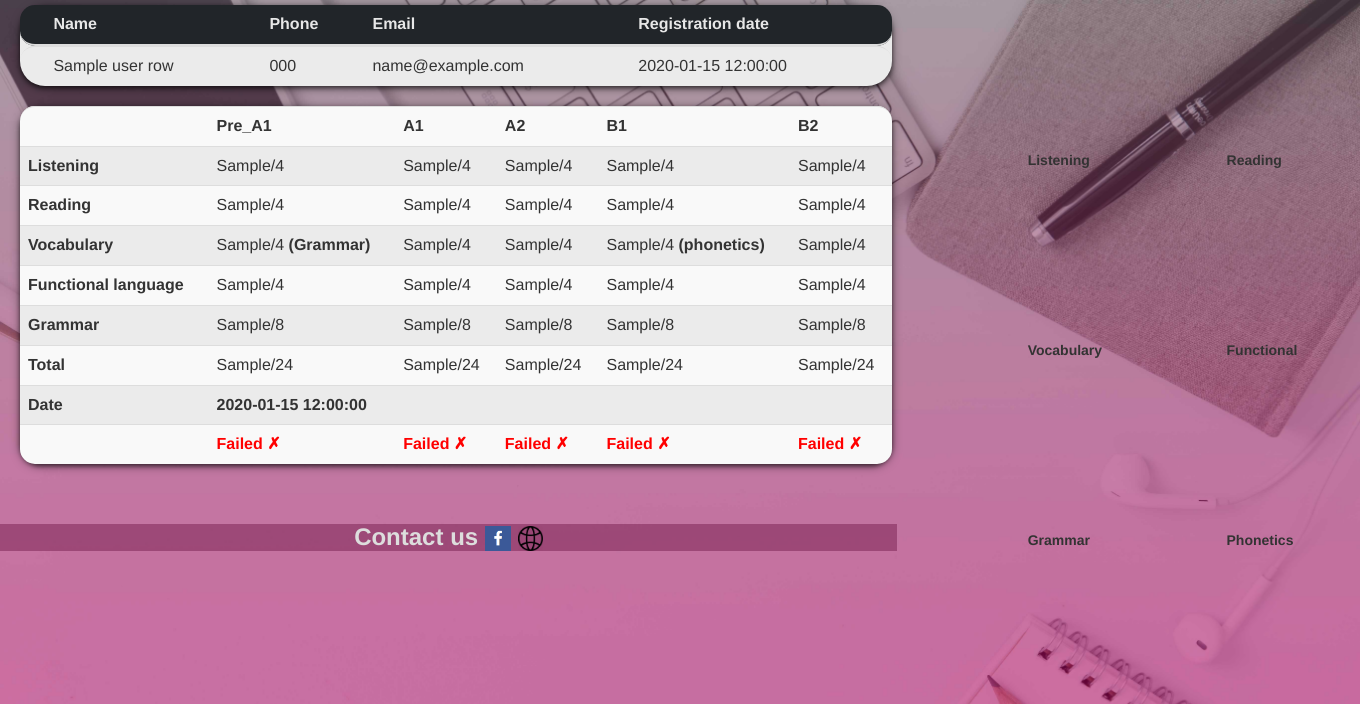
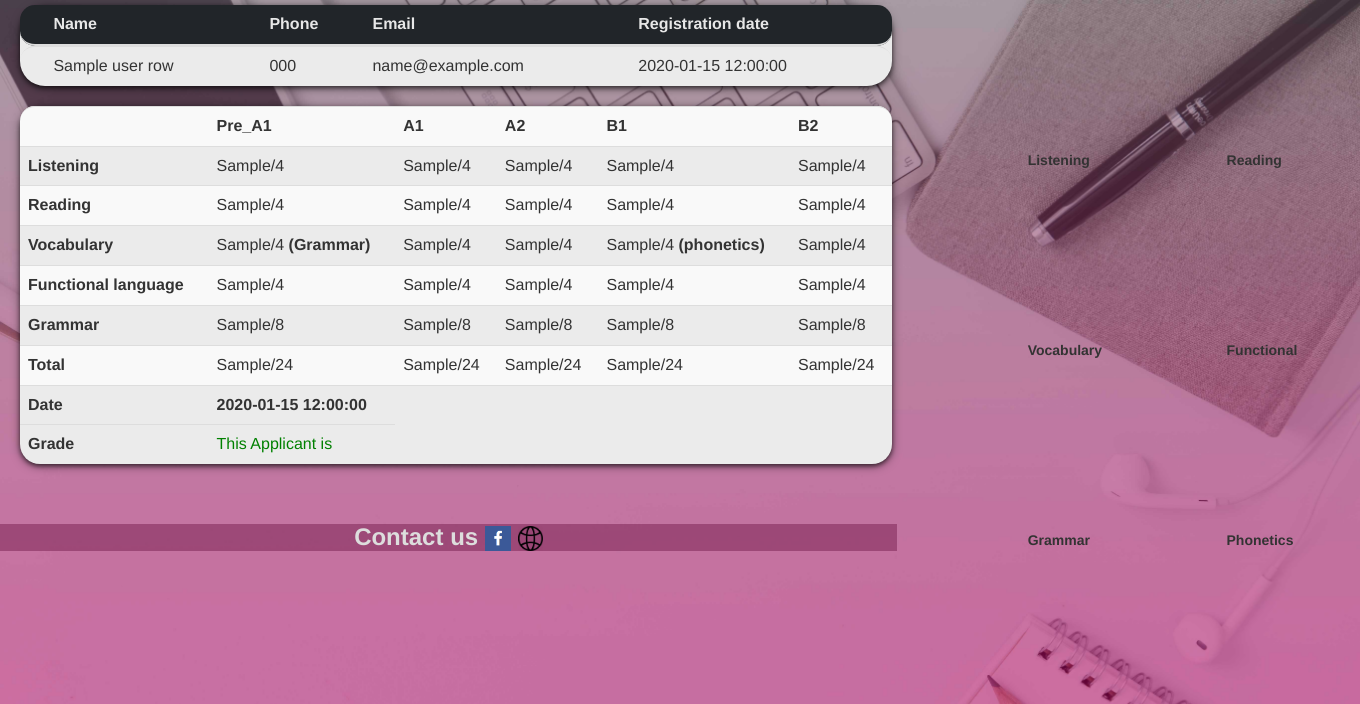
Before and after one commit to mohamedsamirpassion/PassionTestApp, a Flask app: template templates/test_resultsPass.html in a window 1360 px wide; the page is wider, and only the part inside the window is pictured. Shown: the top 704 px of that part. Run offline with Flask 2, Linux system fonts and the light colour scheme; the template is opened without the code that fills it: most values are stand-ins (such as "Sample title", 1, 10 or a date in 2020); some libraries are stand-ins or nearby versions.

Commit message:
remove failed and passed on exams

```diff
--- a/templates/test_resultsPass.html
+++ b/templates/test_resultsPass.html
@@ -161,14 +161,35 @@
                         <td></td>
                         <td></td>
                     </tr>
+                    <tr> </tr>
+                    <!-- <tr> -->
+                        <!-- <th scope="row"></th> -->
+                        <!-- <td><b>{% if tests[test].pre_a1 and tests[test].pre_a1 >= 19 %}<span style="color: green;">Passed &check; </span>{% else %}<span style="color: red;"> Failed &cross; </span>{% endif %}</b></td> -->
+                        <!-- <td><b>{% if tests[test].a1 and tests[test].a1 >= 19 %}<span style="color: green;">Passed &check; </span>{% else %}<span style="color: red;"> Failed &cross; </span>{% endif %}</b></td> -->
+                        <!-- <td><b>{% if tests[test].a2 and tests[test].a2 >= 19 %}<span style="color: green;">Passed &check; </span>{% else %}<span style="color: red;"> Failed &cross; </span>{% endif %}</b></td> -->
+                        <!-- <td><b>{% if tests[test].b1 and tests[test].b1 >= 19 %}<span style="color: green;">Passed &check; </span>{% else %}<span style="color: red;"> Failed &cross; </span>{% endif %}</b></td> -->
+                        <!-- <td><b>{% if tests[test].b2 and tests[test].b2 >= 19 %}<span style="color: green;">Passed &check; </span>{% else %}<span style="color: red;"> Failed &cross; </span>{% endif %}</b></td> -->
+                    <!-- </tr> -->
+					 <tr>
+                        <th scope="row">Grade</th>
 
-                    <tr>
-                        <th scope="row"></th>
-                        <td><b>{% if tests[test].pre_a1 and tests[test].pre_a1 >= 19 %}<span style="color: green;">Passed &check; </span>{% else %}<span style="color: red;"> Failed &cross; </span>{% endif %}</b></td>
-                        <td><b>{% if tests[test].a1 and tests[test].a1 >= 19 %}<span style="color: green;">Passed &check; </span>{% else %}<span style="color: red;"> Failed &cross; </span>{% endif %}</b></td>
-                        <td><b>{% if tests[test].a2 and tests[test].a2 >= 19 %}<span style="color: green;">Passed &check; </span>{% else %}<span style="color: red;"> Failed &cross; </span>{% endif %}</b></td>
-                        <td><b>{% if tests[test].b1 and tests[test].b1 >= 19 %}<span style="color: green;">Passed &check; </span>{% else %}<span style="color: red;"> Failed &cross; </span>{% endif %}</b></td>
-                        <td><b>{% if tests[test].b2 and tests[test].b2 >= 19 %}<span style="color: green;">Passed &check; </span>{% else %}<span style="color: red;"> Failed &cross; </span>{% endif %}</b></td>
+                        <td><span style="color: green;">This Applicant is </span><b>{% if tests[test].pre_a1 < 9 %}<span style="color: green;">Pre_A1 Low &check; </span>{% elif tests[test].pre_a1 ==9 or tests[test].pre_a1 <=16 %}<span style="color: green;">Pre_A1 Mid &check; </span>
+						{% elif  tests[test].pre_a1 ==17 or tests[test].pre_a1 ==18 %}<span style="color: green;">Pre_A1 High &check; </span>
+						{% elif  tests[test].a1 <9 %}<span style="color: green;">A1 Low &check; </span>
+						{% elif tests[test].a1 ==9 or tests[test].a1 <=16 %}<span style="color: green;">A1 Mid &check; </span>{% elif  tests[test].a1 ==17 or tests[test].a1 ==18 %}<span style="color: green;">A1 High &check; </span>
+						{% elif  tests[test].a2 <9 %}<span style="color: green;">A2 Low &check; </span>
+						{% elif tests[test].a2 ==9 or tests[test].a2 <=16 %}<span style="color: green;">A2 Mid &check; </span>{% elif  tests[test].a2 ==17 or tests[test].a2 ==18 %}<span style="color: green;">A2 High &check; </span>
+						{% elif  tests[test].b1 <9 %}<span style="color: green;">B1 Low &check; </span>
+						{% elif tests[test].b1 ==9 or tests[test].b1 <=16 %}<span style="color: green;">B1 Mid &check; </span>{% elif  tests[test].b1 ==17 or tests[test].b1 ==18 %}<span style="color: green;">B1 High &check; </span>
+						{% elif  tests[test].b2 <9 %}<span style="color: green;">B2 Low &check; </span>
+						{% elif tests[test].b2 ==9 or tests[test].b2 <=16 %}<span style="color: green;">B2 Mid &check; </span>{% elif  tests[test].b2 ==17 or tests[test].b2 ==18 %}<span style="color: green;">B2 High &check; </span>
+
+
+						{% endif %}</b></td>
+                        <!-- <td><b>{% if tests[test].a1 and tests[test].a1 >= 19 %}<span style="color: green;">Passed &check; </span>{% else %}<span style="color: red;"> Failed &cross; </span>{% endif %}</b></td> -->
+                        <!-- <td><b>{% if tests[test].a2 and tests[test].a2 >= 19 %}<span style="color: green;">Passed &check; </span>{% else %}<span style="color: red;"> Failed &cross; </span>{% endif %}</b></td> -->
+                        <!-- <td><b>{% if tests[test].b1 and tests[test].b1 >= 19 %}<span style="color: green;">Passed &check; </span>{% else %}<span style="color: red;"> Failed &cross; </span>{% endif %}</b></td> -->
+                        <!-- <td><b>{% if tests[test].b2 and tests[test].b2 >= 19 %}<span style="color: green;">Passed &check; </span>{% else %}<span style="color: red;"> Failed &cross; </span>{% endif %}</b></td> -->
                     </tr>
                 </table>
             {% endfor %}
```
Also changed, not shown: templates/test_results.html (+20 -7 lines).
